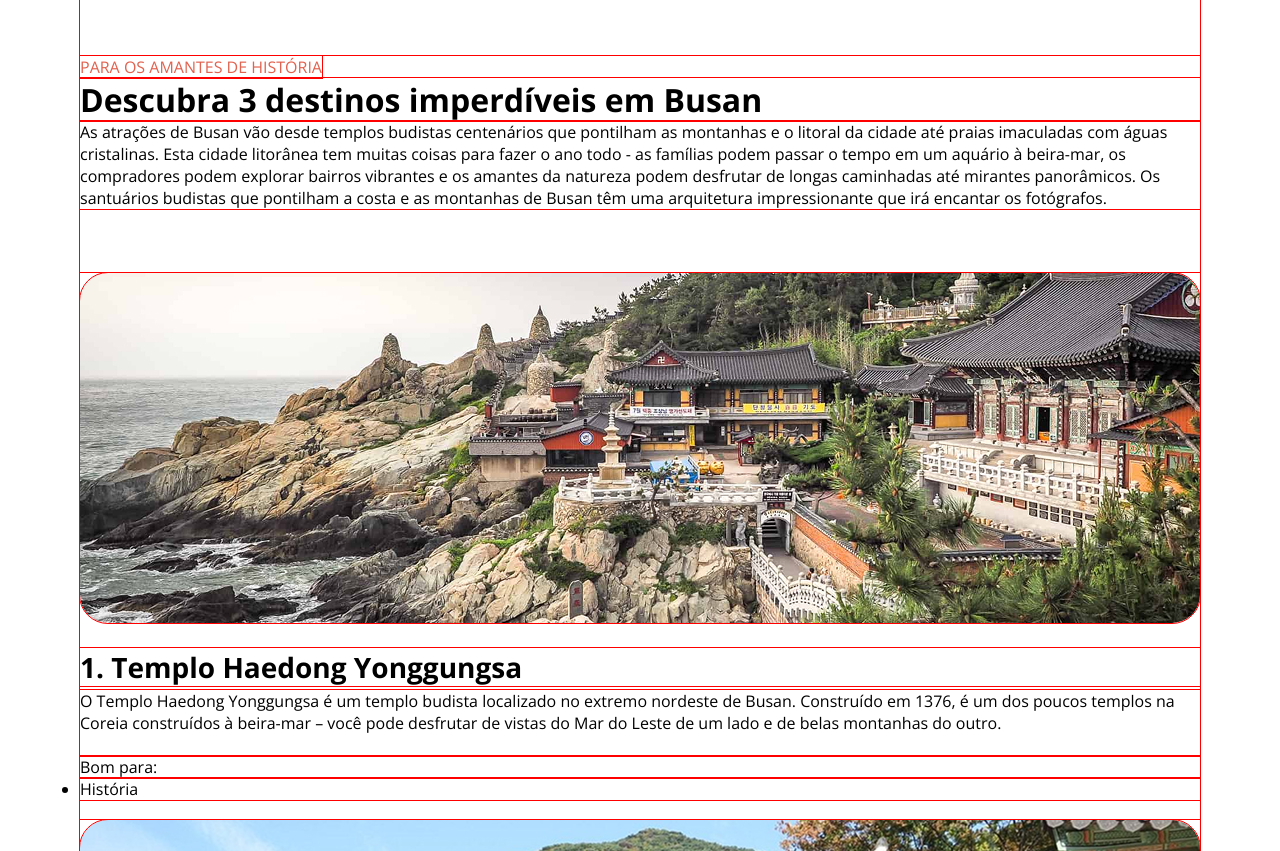
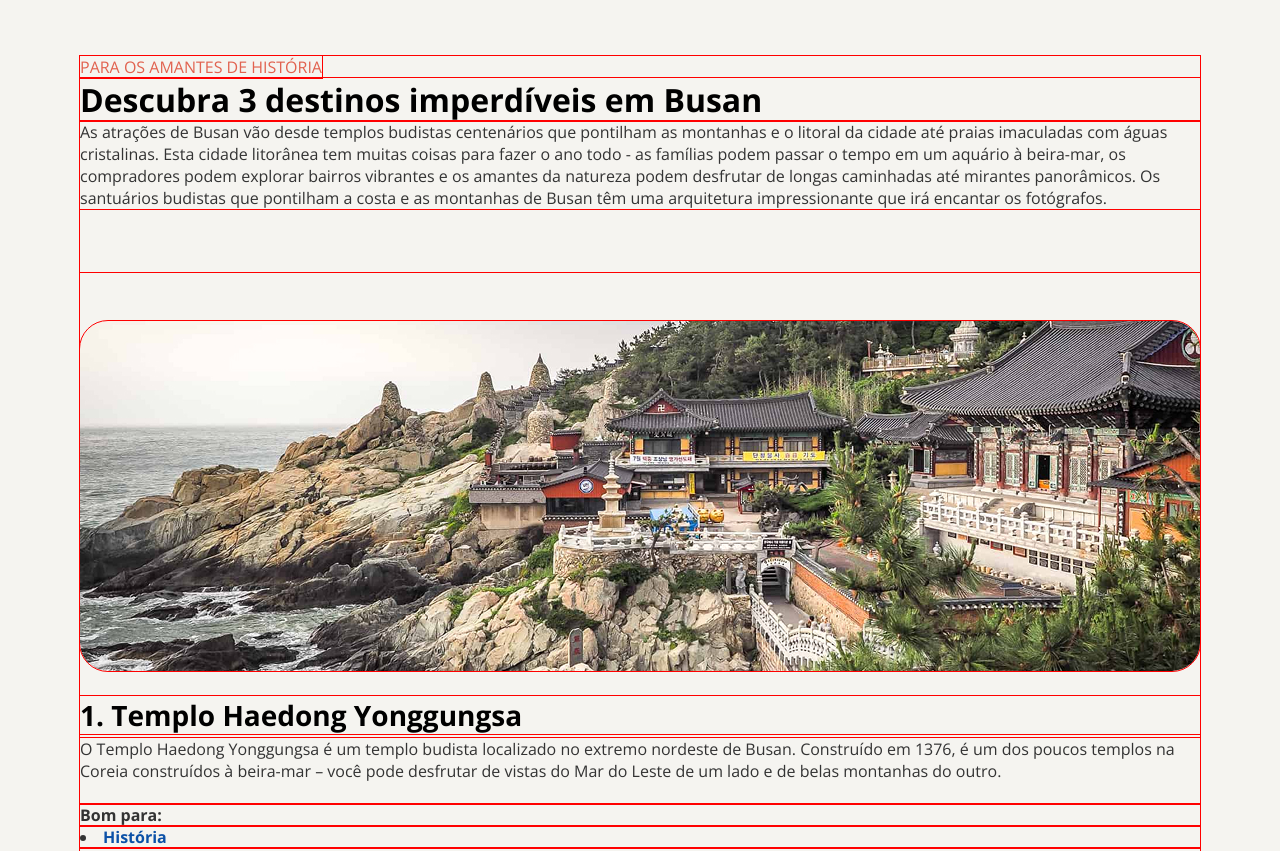
Before and after one commit to AlissonFA/local-turistico, a plain HTML site: page index.html in a window 1280 px wide. Shown: the part 940-1791 px from the top of the page. Drawn offline with nearby package versions, Linux system fonts and the light colour scheme.

Commit message:
ajustes de semântica e cores

```diff
--- a/assets/css/style.css
+++ b/assets/css/style.css
@@ -6,7 +6,12 @@
 
 :root {
     font-family: 'Open Sans', sans-serif;
-    margin: 88px 80px 137px 80px;
+}
+
+body {
+    padding: 88px 80px 137px 80px;
+    margin: 0 auto;
+    background-color: #F5F4F0;
 }
 
 span {
@@ -31,6 +36,10 @@ figure img {
     margin-bottom: 24px;
 }
 
+figcaption {
+    color: #333333;
+}
+
 #descubra {
     margin: 64px 0px 64px 0px;
 }
@@ -43,16 +52,47 @@ h2 {
 p {
     font-size: 16px;
     font-weight: normal;
+    color: #333333;
 }
 
-#d1, #d2, #d3, img {
-    margin-bottom: 20px;
+#d1 img, #d2 img, #d3 img {
+    margin: 48px 0px 20px 0px;
+    /* margin-bottom: 20px; */
 }
 
 h3 {
     font-size: 28px;
     font-weight: bold;
     margin-bottom: 4px;
+}
+
+.good-for {
+    font-weight: bold;
+}
+
+ul {
+    list-style-position: inside; /* coloca o pontinho para dentro da caixa */
+    font-weight: bold;
+}
+
+.history {
+    color: #0C51A7;
+}
+
+.couples {
+    color: #591B98;
+}
+
+.families {
+    color: #E5245E;
+}
+
+.budget {
+    color: #E95E10;
+}
+
+li::marker {
+    color: #333333;
 }
 
 #phrase {
```
